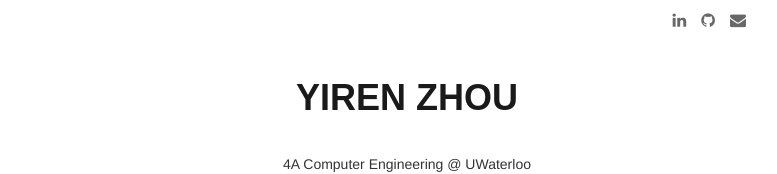
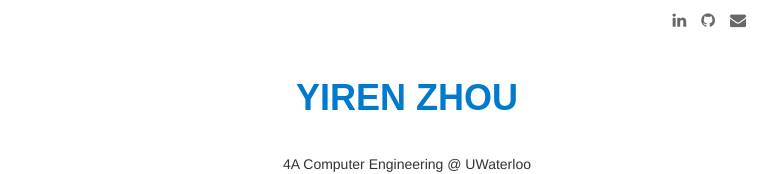
Before and after one commit to yirzhou/zhouyiren.com, a React (Create React App) app: page / in a window 1280 px wide. In both pictures the pointer is over the link "YIREN ZHOU". Shown: the top 174 px of the page, without its empty margins (233-1010 px from the left). Built offline with nearby package versions, Linux system fonts and the light colour scheme; no server answers.

Commit message:
removed warning for anchor tag

```diff
--- a/src/components/Header/SiteHeader/SiteBranding/SiteBranding.js
+++ b/src/components/Header/SiteHeader/SiteBranding/SiteBranding.js
@@ -1,11 +1,12 @@
 import React from "react";
 import classes from "./SiteBranding.module.css";
+import { NavLink } from "react-router-dom";
 
 const siteBranding = () => {
     return (
         <div className={classes.SiteBranding}>
             <p className={classes.SiteTitle}>
-                <a href="#">YIREN ZHOU</a>
+                <NavLink to="/">YIREN ZHOU</NavLink>
             </p>
             <p className={classes.SiteDescription}>
                 4A Computer Engineering @ UWaterloo
--- a/src/components/Header/SiteHeader/SiteBranding/SiteBranding.module.css
+++ b/src/components/Header/SiteHeader/SiteBranding/SiteBranding.module.css
@@ -26,6 +26,10 @@
     background-color: transparent;
 }
 
+.SiteTitle a:hover {
+    color: #007acc;
+}
+
 .SiteTitle p {
     margin: 0 0 10px;
 }
```
